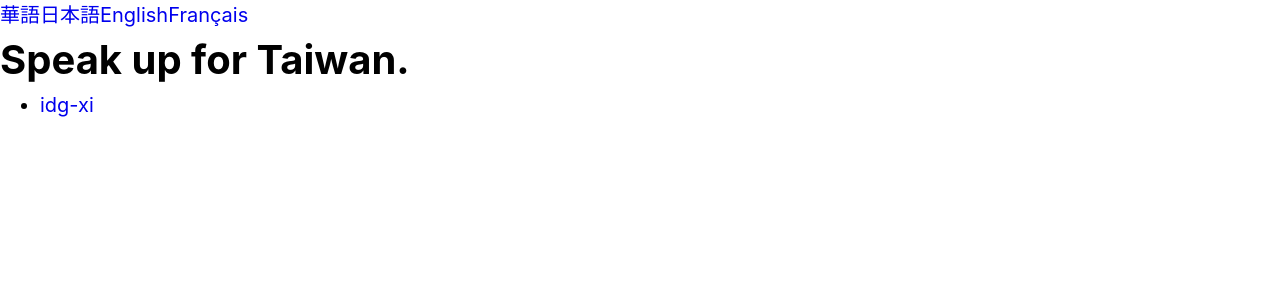
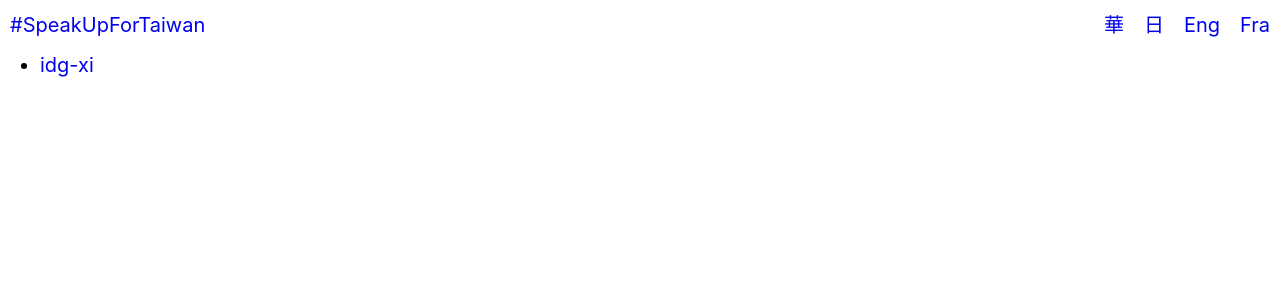
Before and after one commit to chihaoyo/speak-up-for-taiwan, a Nuxt app: page / in a window 1280 px wide. Shown: the top 300 px of the page. Built offline with nearby package versions, Linux system fonts and the light colour scheme.

Commit message:
Use localePath

```diff
--- a/components/Navbar.vue
+++ b/components/Navbar.vue
@@ -1,26 +1,31 @@
 <!-- eslint-disable vue/html-indent vue/max-attributes-per-line -->
-<i18n>
-{
-  "tw": {
-    "home": "返回首頁"
-  },
-  "ja": {
-    "home": "ホーム"
-  },
-  "en": {
-    "home": "Back home"
-  },
-  "fr": {
-    "home": "Revenir"
+<template>
+<div class="navbar">
+  <div class="home">
+    <nuxt-link :to="localePath('index')" class="button">#SpeakUpForTaiwan</nuxt-link>
+  </div>
+  <div class="languages">
+    <nuxt-link key="tw" :to="switchLocalePath('tw')" class="button">華</nuxt-link>
+    <nuxt-link key="jp" :to="switchLocalePath('ja')" class="button">日</nuxt-link>
+    <nuxt-link key="en" :to="switchLocalePath('en')" class="button">Eng</nuxt-link>
+    <nuxt-link key="fr" :to="switchLocalePath('fr')" class="button">Fra</nuxt-link>
+  </div>
+</div>
+</template>
+
+<style lang="scss">
+.navbar {
+  display: flex;
+  > .home {
+    flex-grow: 1;
+  }
+  > .languages {
+    flex-grow: 0;
+    display: flex;
   }
 }
-</i18n>
-<template>
-<div class="nav">
-  <nuxt-link v-if="$route.path !== '/'" :to="{ path: '/' }">{{ $t('home') }}</nuxt-link>
-  <nuxt-link key="tw" :to="switchLocalePath('tw')" class="lang">華語</nuxt-link>
-  <nuxt-link key="jp" :to="switchLocalePath('ja')" class="lang">日本語</nuxt-link>
-  <nuxt-link key="en" :to="switchLocalePath('en')" class="lang">English</nuxt-link>
-  <nuxt-link key="fr" :to="switchLocalePath('fr')" class="lang">Français</nuxt-link>
-</div>
-</template>
+.button {
+  display: inline-block;
+  padding: 0.5rem;
+}
+</style>
--- a/pages/index.vue
+++ b/pages/index.vue
@@ -4,16 +4,22 @@
   "tw": {
     "idg-xi": "台灣原住民族致中國習近平主席"
   },
+  "ja": {
+    "idg-xi": "台湾の原住民族から中国国家主席習近平へ"
+  },
   "en": {
     "idg-xi": "Indigenous Peoples of Taiwan to President Xi Jinping of China"
+  },
+  "fr": {
+    "idg-xi": "Les Peuples autochtones de Taïwan au Président Xi Jinping de la Chine"
   }
 }
 </i18n>
 <template>
 <div class="page index">
-  <h1>Speak up for Taiwan.</h1>
+  <h1 style="display: none;">Speak up for Taiwan. #SpeakUpForTaiwan</h1>
   <ul>
-    <li><nuxt-link :to="{ path: '/idg-xi' }">{{ $t('idg-xi') }}</nuxt-link>
+    <li><nuxt-link :to="localePath('idg-xi')">{{ $t('idg-xi') }}</nuxt-link>
     </li>
   </ul>
 </div>
```
